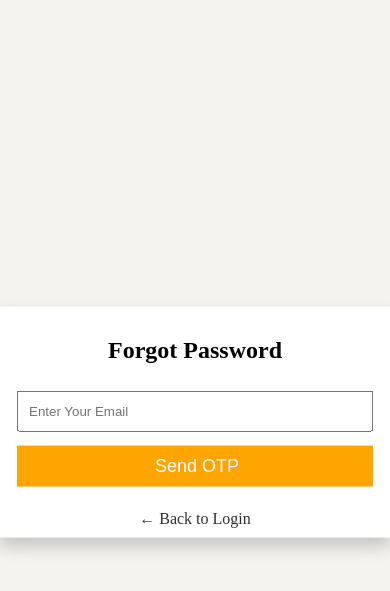
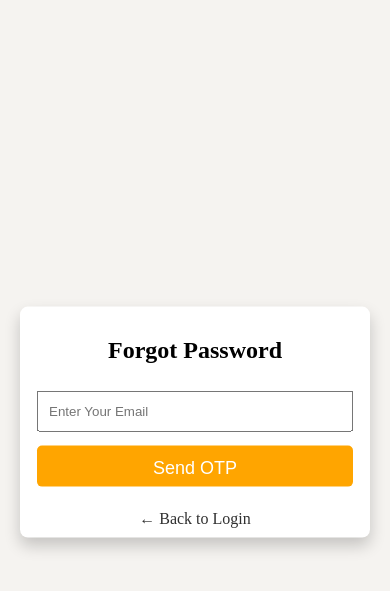
Before and after one commit to omdhameliya003/real-estate, a PHP site: page /phpmail/forgot_password.php in a window 390 px wide. Shown: the top 591 px of the page. Run offline with PHP 8.4, Linux system fonts and the light colour scheme; some libraries are stand-ins or nearby versions.

Commit message:
changes in css or form layout.

```diff
--- a/project/admin/dashboard.php
+++ b/project/admin/dashboard.php
@@ -33,7 +33,8 @@
 $latest_properties = $conn->query("SELECT property_name, type,offer, city FROM postproperty ORDER BY id DESC LIMIT 5");
 
 // Recent User Registrations
-$recent_users = $conn->query("SELECT user_id, fname, email FROM user_ragister ORDER BY user_id DESC LIMIT 5");
+$recent_users = $conn->query("SELECT user_id, fname, email FROM user_ragister ORDER BY created_at DESC LIMIT 5");
+
 
 // Top Performing Properties (Most Views or Saves)
 // $top_properties = $conn->query("SELECT property_name, views, saves FROM postproperty ORDER BY views DESC, saves DESC LIMIT 5");
--- a/project/css/style.css
+++ b/project/css/style.css
@@ -240,12 +240,18 @@
 
 /* ------------------------ragister-form--------------------------- */
 .form-container {
-  width: 100%;
   max-width: 100%;
   text-align: center;
-  margin: 0px auto;
+  margin: 10px auto;
   padding: 0px 20px;
   /* background-color: #eee; */
+
+}
+.form-center{
+  width: 100%;
+  max-width: 400px;
+  padding: 5px;
+  margin: 0px auto;
   position: absolute;
   top: 50%;
   left: 50%;
@@ -257,6 +263,7 @@
   margin: 30px auto;
   background-color: white;
   box-shadow: 0px 8px 16px 0px rgba(0, 0, 0, 0.2);
+  border-radius: 8px;
 }
 
 .form-container .my-form form {
@@ -340,7 +347,6 @@
 }
 /* -----------------------------ragister-form-end------------------------------------ */
 /* --------------------------------post-property-form----------------------------------- */
-
 #property-form {
   max-width: 1100px;
   border-radius: 8px;
@@ -1400,13 +1406,20 @@
     margin: 5px;
     padding: 0;
   }
+  .form-center{
+    max-width: 350px;
+  }
+
 }
 @media screen and (max-width: 370px) {
   .menu-right ul {
     padding-left: 10px;
   }
-  .field-password {
+  /* .field-password {
     margin-right: 8px;
+  } */
+  .form-center{
+    max-width: 300px;
   }
   .listing-data-grid {
     grid-template-columns: auto;
--- a/project/forgot_password.php
+++ b/project/forgot_password.php
@@ -48,8 +48,37 @@
             $mail->Username = 'omdhameliya003@gmail.com'; // Your SMTP email
             $mail->Password = 'pekhrgxqptmucmcn'; // Your SMTP password
             $mail->SetFrom("omdhameliya003@gmail.com");
-            $mail->Subject = 'Your OTP Code for reset password';
-            $mail->Body = 'Your OTP is: ' . $_SESSION['otp'];
+            $mail->Subject = 'Password Reset OTP Verification';
+            // $mail->Body = 'Your OTP is: ' . $_SESSION['otp'];
+            $mail->Body = "<!DOCTYPE html>
+<html>
+<head>
+    <meta charset='UTF-8'>
+    <meta name='viewport' content='width=device-width, initial-scale=1.0'>
+    <title>Password Reset OTP</title>
+    <style>
+        body { font-family: Arial, sans-serif; background-color: #f4f4f4; padding: 20px; text-align: center; }
+        .container { max-width: 500px; background: #ffffff; padding: 20px; border-radius: 8px; box-shadow: 0 0 10px rgba(0, 0, 0, 0.1); margin: auto; }
+        h2 { color: #333; }
+        p { font-size: 16px; color: #555; }
+        .otp { font-size: 22px; font-weight: bold; color: #d9534f; background: #f8d7da; padding: 10px; display: inline-block; border-radius: 5px; }
+        .footer { font-size: 14px; color: #777; margin-top: 20px; }
+    </style>
+</head>
+<body>
+    <div class='container'>
+        <h2>🔐 Password Reset Request</h2>
+        <p>We received a request to reset your password. Use the OTP below to proceed:</p>
+        <p class='otp'>" . $_SESSION['otp'] . "</p>
+        <p>Enter this OTP on the password reset page to continue.</p>
+        <p>If you did not request this, please ignore this email.</p>
+        <div class='footer'>
+            <p>Best regards,<br><strong>[Your Website Name]</strong></p>
+        </div>
+    </div>
+</body>
+</html>
+";
             $mail->addAddress($email);
             $mail->SMTPOptions = array('ssl' => array(
                 'verify_peer' => false,
@@ -151,7 +180,7 @@
 </head>
 
 <body>
-    <div class="form-container">
+    <div class="form-container form-center">
         <div class="my-form">
             <h2>Forgot Password</h2>
             <!-- <p><?php #echo $msg;
@@ -161,13 +190,13 @@
                 <!-- Email Input for Sending OTP -->
                 <form method="POST">
                     <input type="email" name="email" placeholder="Enter your email" required>
-                    <input type="submit" name="send_otp" value="Send OTP">
+                    <input class="btn" type="submit" name="send_otp" value="Send OTP">
                 </form>
             <?php } elseif (!isset($_SESSION['otp_verified'])) { ?>
                 <!-- OTP Verification Form -->
                 <form method="POST">
                     <input type="text" name="otp" placeholder="Enter OTP" required>
-                    <input type="submit" name="verify_otp" value="Verify OTP">
+                    <input class="btn" type="submit" name="verify_otp" value="Verify OTP">
                 </form>
             <?php } else { ?>
                 <!-- Reset Password Form -->
@@ -175,7 +204,7 @@
                     <input type="email" value="<?php echo $_SESSION['email']; ?>" readonly>
                     <input type="password" name="password" placeholder="New Password" required>
                     <input type="password" name="confirm_password" placeholder="Confirm Password" required>
-                    <input type="submit" name="reset_password" value="Reset Password">
+                    <input class="btn" type="submit" name="reset_password" value="Reset Password">
                 </form>
             <?php } ?>
 
--- a/project/login.php
+++ b/project/login.php
@@ -50,7 +50,7 @@
     />
   </head>
   <body>
-    <div class="form-container">
+    <div class="form-container form-center">
       <div class="my-form">
         <form action="<?=$_SERVER['PHP_SELF'];?>" method="post">
           <h2>Login</h2>
--- a/project/ragister.php
+++ b/project/ragister.php
@@ -57,7 +57,7 @@
   </head>
   <body>
 
-    <div class="form-container">
+    <div class="form-container form-center">
       <div class="my-form">
         <form action="<?=$_SERVER['PHP_SELF'];?>" onsubmit="return funcvalidation()" method="post">
           <h2>Create An Account</h2>
```
Lines whose indentation alone changed are shown as unchanged.
